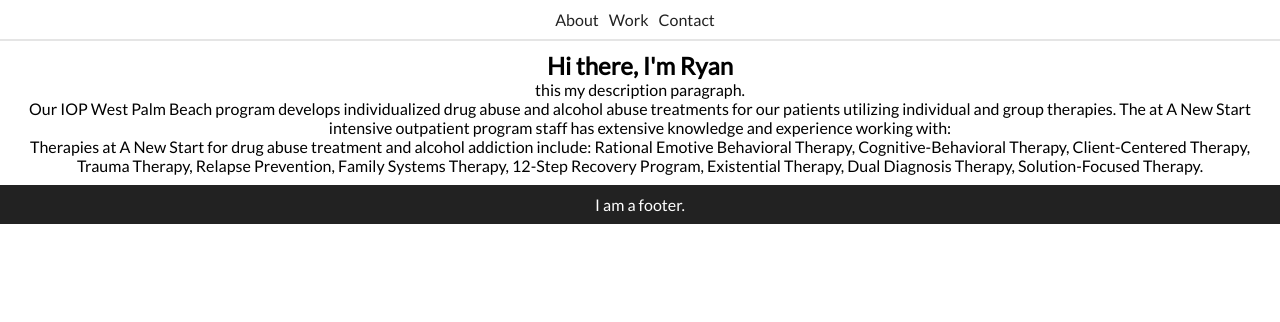
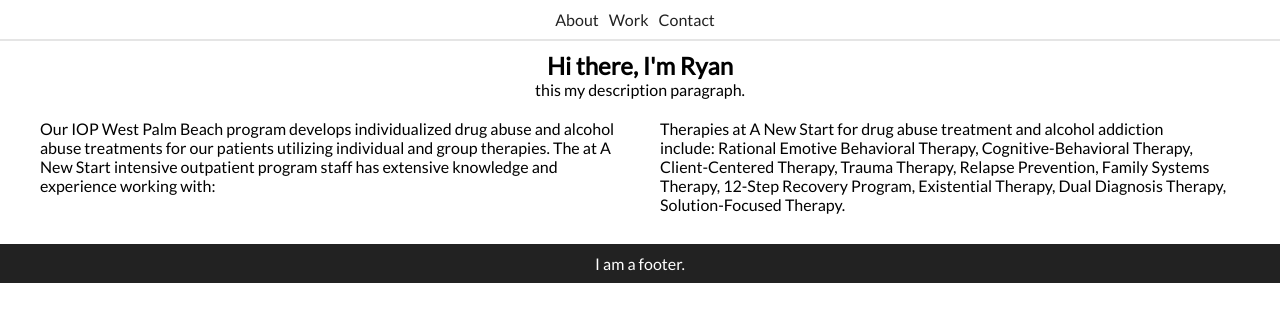
Before and after one commit to ryanwpb/newApp, a React (Create React App) app: page / in a window 1280 px wide. Shown: the top 322 px of the page. Built offline with nearby package versions, Linux system fonts and the light colour scheme.

Commit message:
Add about section css.

```diff
--- a/src/App.css
+++ b/src/App.css
@@ -66,6 +66,26 @@ html {
   padding: 10px;
 }
 
+.col {
+  max-width: 1200px;
+  margin: 10px auto;
+  display: flex;
+}
+
+.col.col-left {
+   width: 50%;
+   float: left;
+   text-align: left;
+   padding-right: 20px;
+}
+
+.col.col-right {
+    width: 50%;
+    float: right;
+    text-align: left;
+    padding-left: 20px;
+}
+
 /*-- Footer Css --*/
 .footer {
   background: #222;
```
